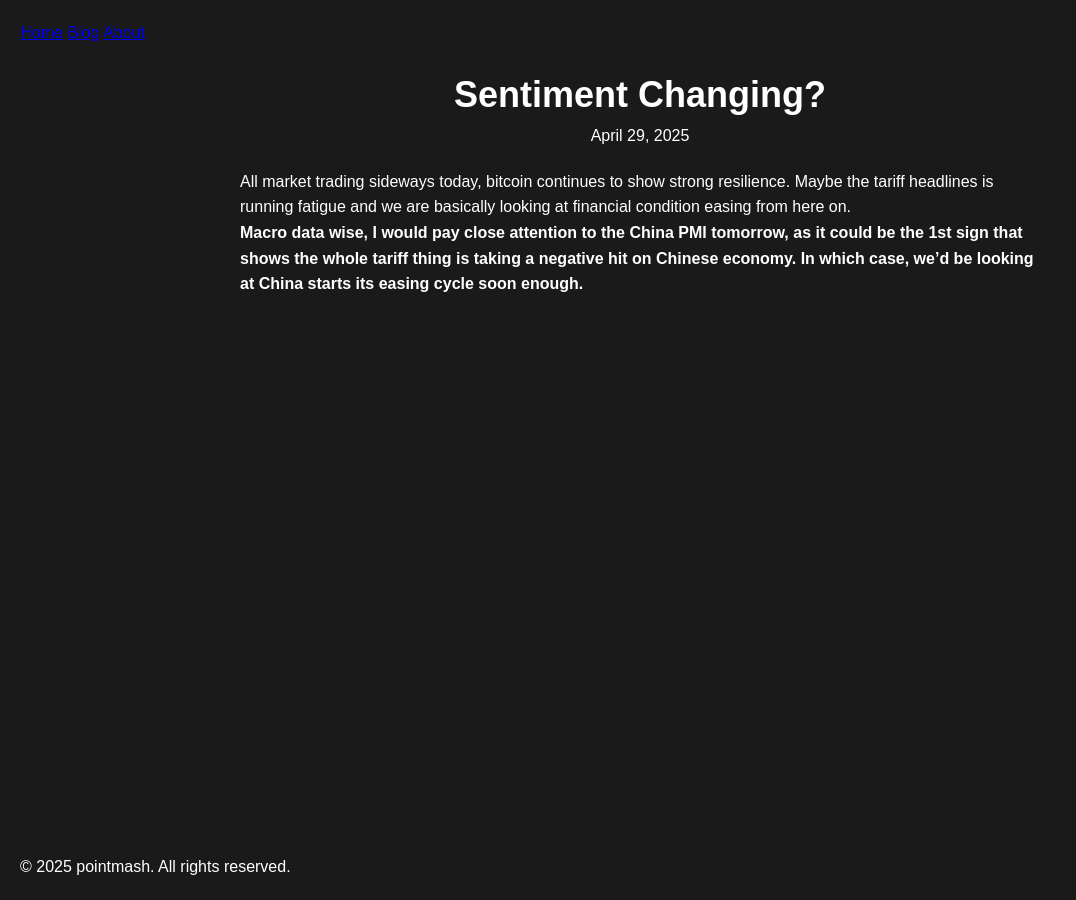
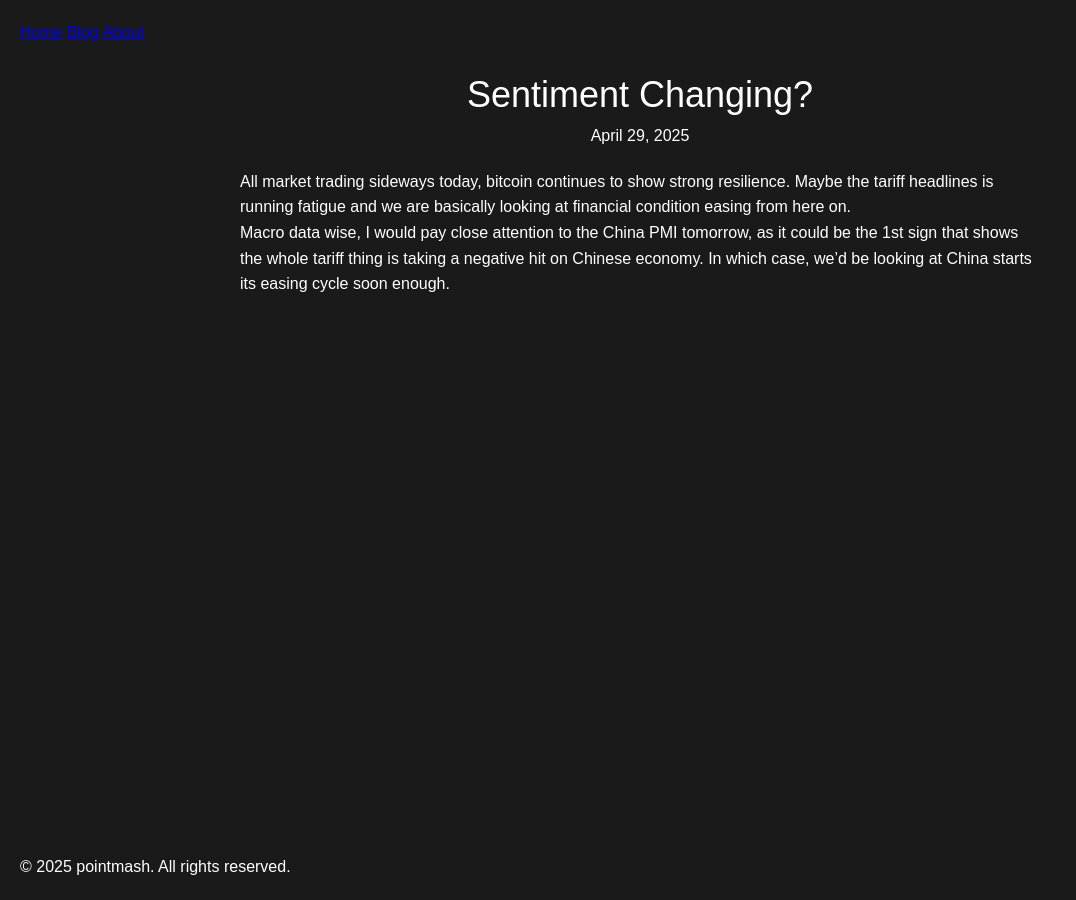
Before and after one commit to pointmash/pointmash.github.io, a Jekyll site: the page built from _posts/2025-04-29-sentiment-changing.md, in a window 1280 px wide. Shown: the whole page, without its empty margins (0-1076 px from the left). Built offline with Jekyll 4.4.1, drawn with Linux system fonts in a browser that asks for light colours.

Commit message:
Update post.html

```diff
--- a/_layouts/post.html
+++ b/_layouts/post.html
@@ -5,15 +5,17 @@
     <meta name="viewport" content="width=device-width, initial-scale=1.0">
     <title>{{ page.title }} | {{ site.title }}</title>
     <style>
-        /* Added: CSS reset to normalize font sizes */
-        * {
-            font-size: 100%; /* Reset to browser default, will inherit from body */
+        /* Comprehensive CSS reset */
+        *, *:before, *:after {
+            font-size: 100%;
             margin: 0;
             padding: 0;
             box-sizing: border-box;
+            font-weight: normal;
         }
         html {
             min-height: 100%; /* Ensure full viewport height */
+            font-size: 16px; /* Set font size at the root level */
         }
         body {
             margin: 0;
@@ -56,6 +58,10 @@
         }
         /* Added: Ensure subsequent paragraphs are consistent */
         .content p:not(:first-of-type) {
+            font-size: 16px !important;
+        }
+            /* Added: Explicitly set font size for all p tags */
+        p {
             font-size: 16px !important;
         }
         img {
```
